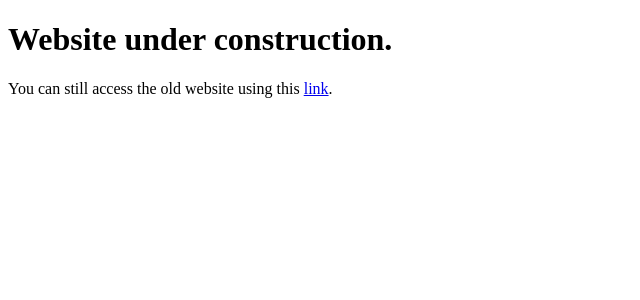
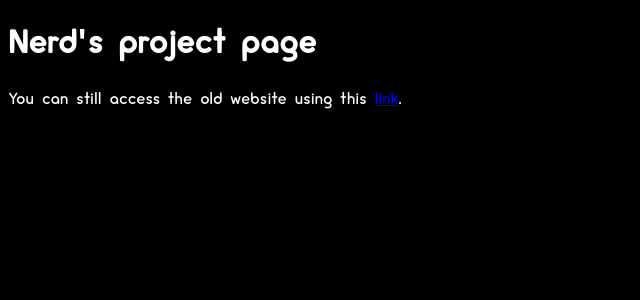
Before and after one commit to lonelynerd/lonelynerd.github.io, a PHP site: page / in a window 1280 px wide. Shown: the top 300 px of the page, without its empty margins (0-640 px from the left). Run offline with PHP 8.4, Linux system fonts and the light colour scheme.

Commit message:
Updated the old webpage location

```diff
--- a/index.html
+++ b/index.html
@@ -2,11 +2,12 @@
 <html lang="en">
 <head>
     <meta charset="UTF-8">
-    <title>Lonely Nerd Main Page</title>
-    <!--<link rel="stylesheet" href="nerd_css.css"> -->
+    <title>Main page - Lonely Nerd</title>
+    <link rel="stylesheet" href="nerd_css.css">
     <link rel="icon" href="favicon.png">
 </head>
+
 <body>
-    <h1>Website under construction.</h1>
-    <p>You can still access the old website using this <a href="old.html">link</a>.</p>
+    <h1>Nerd's project page</h1>
+    <p>You can still access the old website using this <a href="./old-website">link</a>.</p>
 </body>
--- a/old.html
+++ b/old-website/index.html
@@ -5,7 +5,7 @@
     <meta charset="UTF-8">
     <title>Lonely Nerd Main Page</title>
     <link rel="stylesheet" href="nerd_css.css">
-    <link rel="icon" href="favicon.png">
+    <link rel="icon" href="..\im\favicon.png">
 </head>
 
 <body>
--- a/nerd_css.css
+++ b/old-website/nerd_css.css
@@ -1,6 +1,6 @@
 @font-face {
     font-family: Montserrat;
-    src: url("ft/Montserrat-VariableFont_wght.ttf");
+    src: url("../ft/Cream.ttf");
 }
 
 body {
@@ -34,7 +34,7 @@ body {
 .box_gonta{
     margin: 50px 17.5%;
     padding:20px 30px;
-    background-image: url("bg/gonta_bg.png");
+    background-image: url("gonta_bg.png");
     border-radius: 30px;
     background-position: center;
     background-repeat:no-repeat;
@@ -45,7 +45,7 @@ body {
 .box_ruminesu{
     margin: 50px 17.5%;
     padding:20px 30px;
-    background-image: url("bg/ruminesu_bg.png");
+    background-image: url("ruminesu_bg.png");
     border-radius: 30px;
     background-position: center;
     background-repeat:no-repeat;
@@ -56,7 +56,7 @@ body {
 .box_website{
     margin: 50px 17.5%;
     padding:20px 30px;
-    background-image: url("bg/website_bg.png");
+    background-image: url("website_bg.png");
     border-radius: 30px;
     background-position: center;
     background-repeat:no-repeat;
```
Also changed, not shown: ft/Cream.ttf (added), ft/Montserrat-Italic-VariableFont_wght.ttf (deleted), ft/Montserrat-VariableFont_wght.ttf (deleted), im/favicon.png (renamed from favicon.png), old-website/gonta_bg.png (renamed from bg/gonta_bg.png), old-website/logo.png (renamed from logo.png), old-website/ruminesu_bg.png (renamed from bg/ruminesu_bg.png), old-website/website_bg.png (renamed from bg/website_bg.png).
